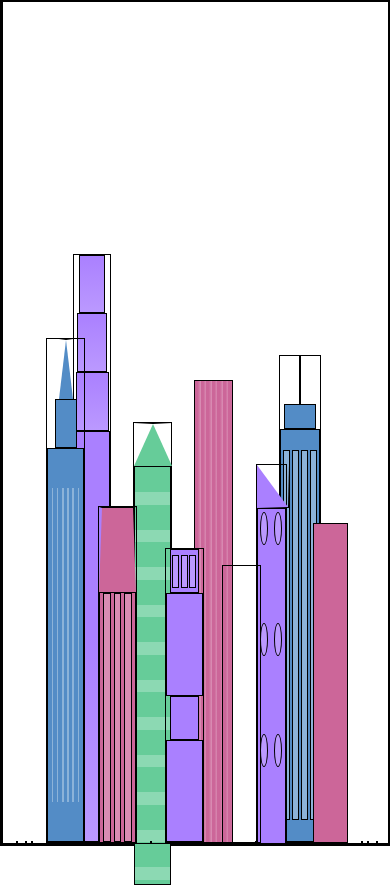
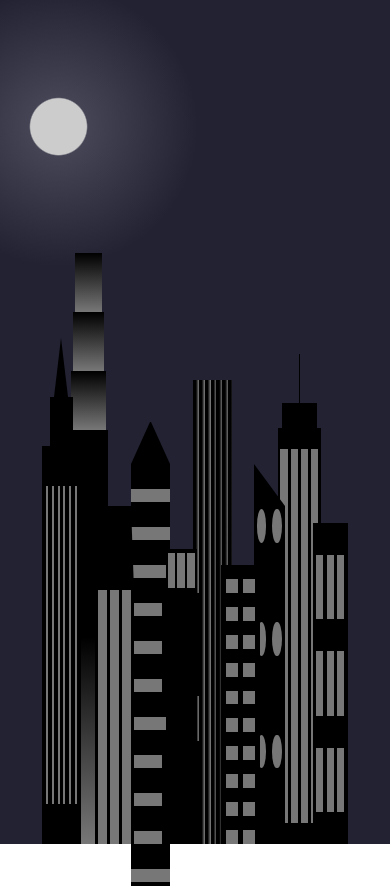
Before and after one commit to Yinkusadel/15-fcc-city-skyline, a website: page index.html in a window 390 px wide. Drawn offline with Linux system fonts and the light colour scheme.

Commit message:
add complete solution to skyline project

```diff
--- a/index.html
+++ b/index.html
@@ -7,7 +7,7 @@
     <link rel="stylesheet" href="styles.css" />
   </head>
   <body>
-    <div class="background-buildings">
+    <div class="background-buildings sky">
       <div></div>
       <div></div>
       <div class="bb1 building-wrap">
--- a/styles.css
+++ b/styles.css
@@ -10,7 +10,6 @@
  }
 
   * {
-    border: 1px solid black;
     box-sizing: border-box;
   }
 
@@ -112,21 +111,39 @@
   .fb5 {
     width: 10%;
     height: 33%;
-    background-color: var(--building-color2);
     position: relative;
     right: 10%;
     background: repeating-linear-gradient(
-        var(--building-color2) 0%,
-        var(--building-color2) 5%,
-        transparent 5%,
-        transparent 10%
+  var(--building-color2),
+  var(--building-color2) 5%,
+  transparent 5%,
+  transparent 10%
       ),
+      repeating-linear-gradient(
+  90deg,
+  var(--building-color2),
+  var(--building-color2) 12%,
+  var(--window-color2) 12%,
+  var(--window-color2) 44%
+      );
   }
 
   .fb6 {
     width: 9%;
     height: 38%;
-    background-color: var(--building-color3);
+    background: repeating-linear-gradient(
+  90deg,
+  var(--building-color3),
+  var(--building-color3) 10%,
+  transparent 10%,
+  transparent 30%
+      ),
+      repeating-linear-gradient(
+  var(--building-color3),
+  var(--building-color3) 10%,
+  var(--window-color3) 10%,
+  var(--window-color3) 30%
+      );
   }
 
   .bb1-window{
@@ -271,3 +288,35 @@
       border-top :5vh solid transparent;
       border-left:8vw solid var(--building-color1);
     }
+
+    .sky {
+      background: radial-gradient(
+          closest-corner circle at 15% 15%,
+          #ffcf33,
+          #ffcf33 20%,
+          #ffff66 21%,
+          #bbeeff 100%
+        );
+    }
+
+    @media (max-width: 1000px) {
+      :root {
+        --building-color1: #000;
+        --building-color2: #000;
+        --building-color3: #000;
+        --building-color4: #000;
+        --window-color1:#777;
+        --window-color2:#777;
+        --window-color3:#777;
+        --window-color4:#777;
+      }
+      .sky {
+        background: radial-gradient(
+      closest-corner circle at 15% 15%,
+      #ccc,
+      #ccc 20%,
+      #445 21%,
+      #223 100%
+    );
+      }
+    }
```
